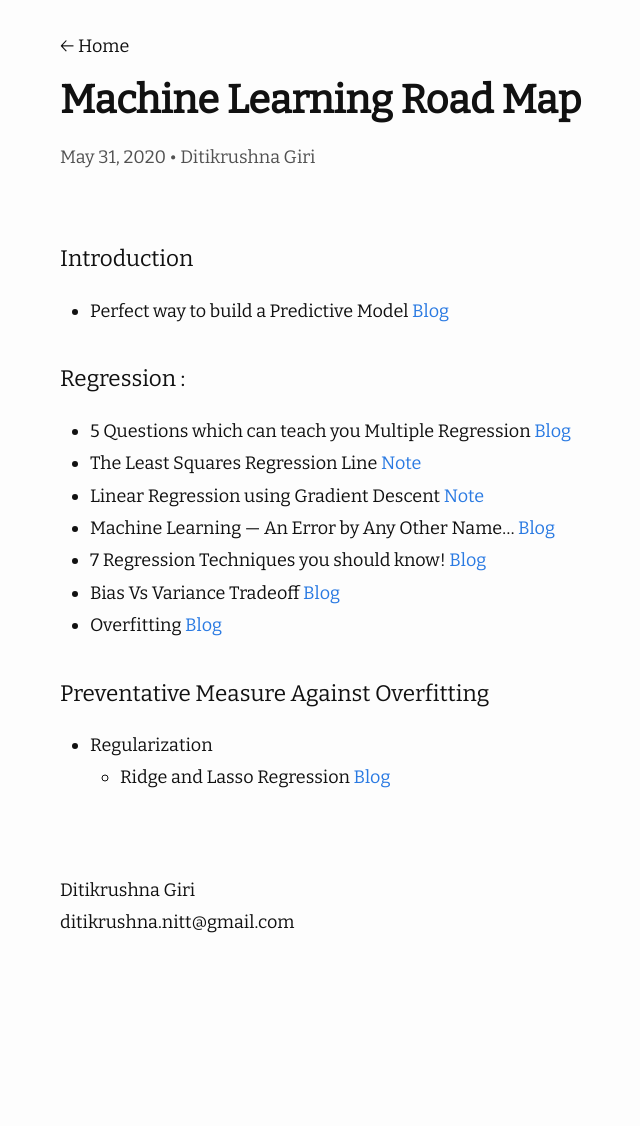
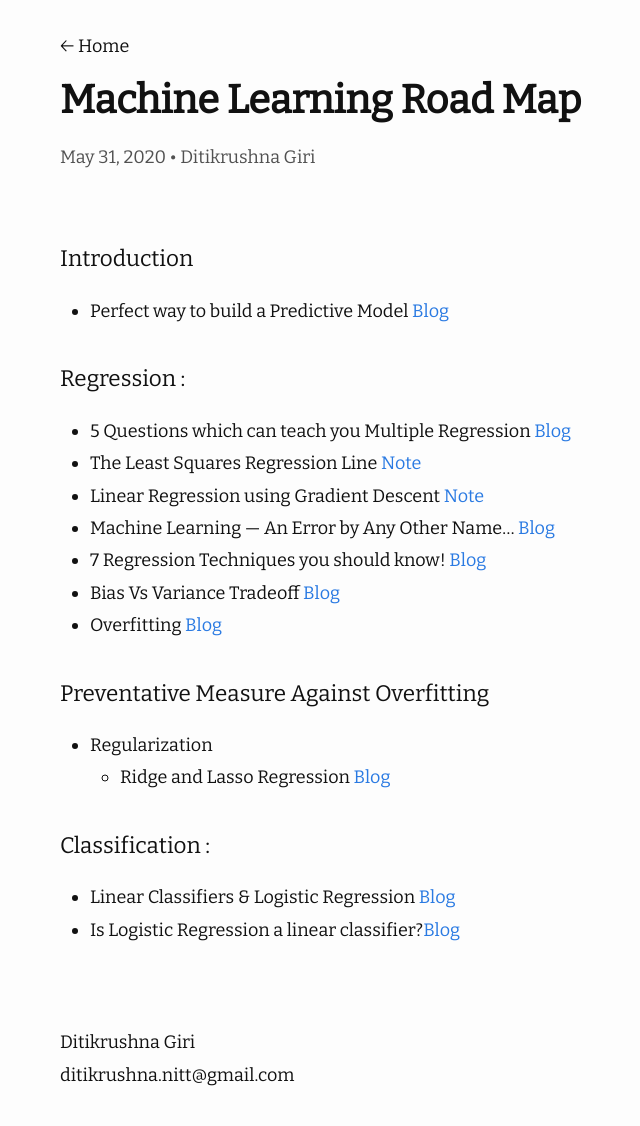
Before and after one commit to ditikrushna/eNotes, a Jekyll site: the page built from _posts/2020-05-31-Machine Learning Road Map.md, in a window 1280 px wide. Shown: the whole page, without its empty margins (210-850 px from the left). Built offline with Jekyll 4.4.1, drawn with Linux system fonts in a browser that asks for light colours; nearby versions of some CDN libraries; before the commit the page ends 974 px from its top, so only the background shows below that.

Commit message:
Update 2020-05-31-Machine Learning Road Map.md

```diff
--- a/_posts/2020-05-31-Machine Learning Road Map.md
+++ b/_posts/2020-05-31-Machine Learning Road Map.md
@@ -21,3 +21,7 @@ author: "Ditikrushna Giri"
 #### Preventative Measure Against Overfitting
    -   Regularization
         -   Ridge and Lasso Regression  [Blog](https://www.analyticsvidhya.com/blog/2016/01/ridge-lasso-regression-python-complete-tutorial/)
+
+#### Classification :
+ - Linear Classifiers & Logistic Regression [Blog](https://towardsdatascience.com/introduction-to-logistic-regression-66248243c148#:~:text=Logistic%20Regression,on%20the%20concept%20of%20probability.&text=The%20hypothesis%20of%20logistic%20regression,function%20between%200%20and%201%20.)
+ - Is Logistic Regression a linear classifier?[Blog](https://homes.cs.washington.edu/~marcotcr/blog/linear-classifiers/)
```
